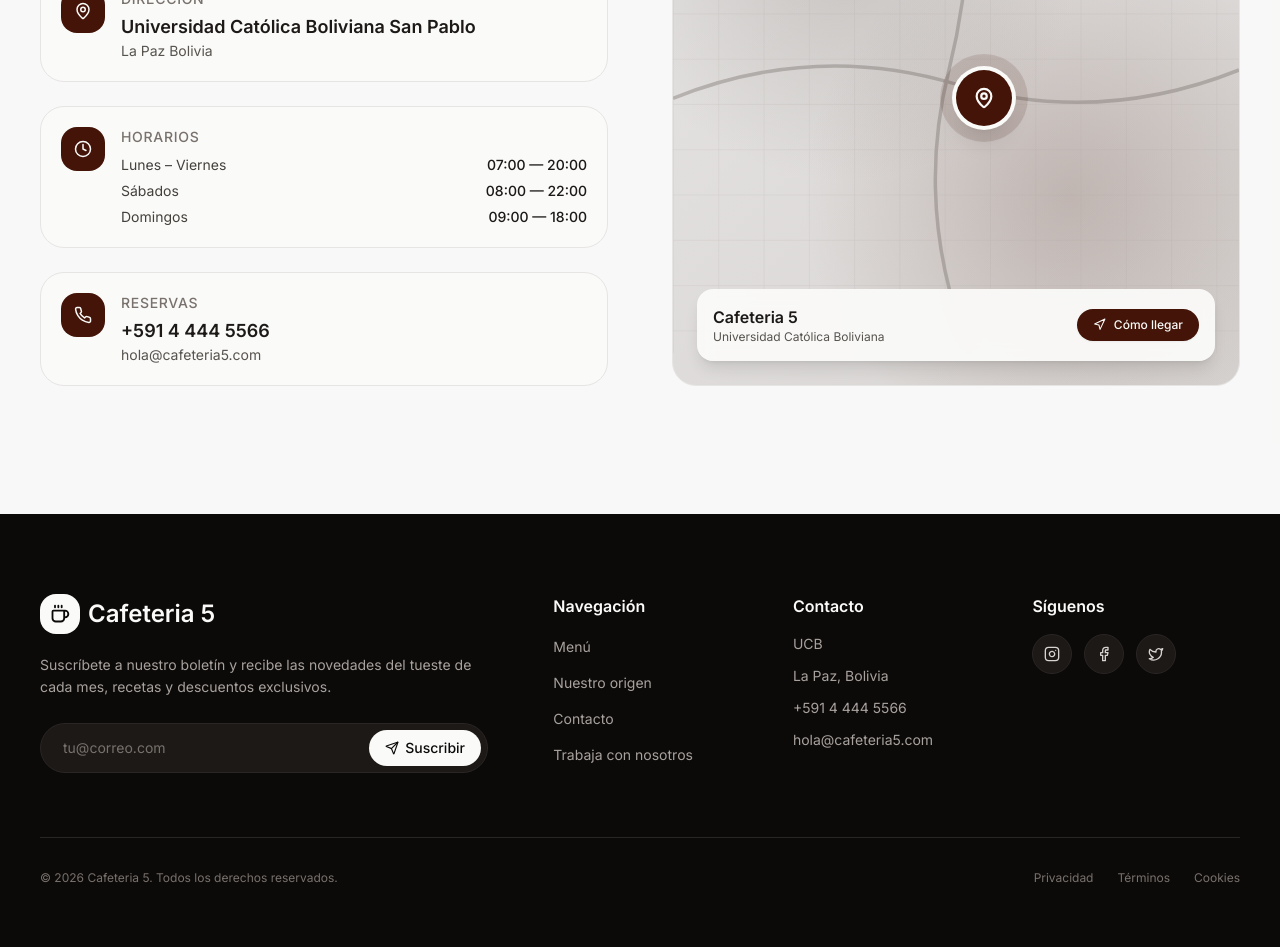
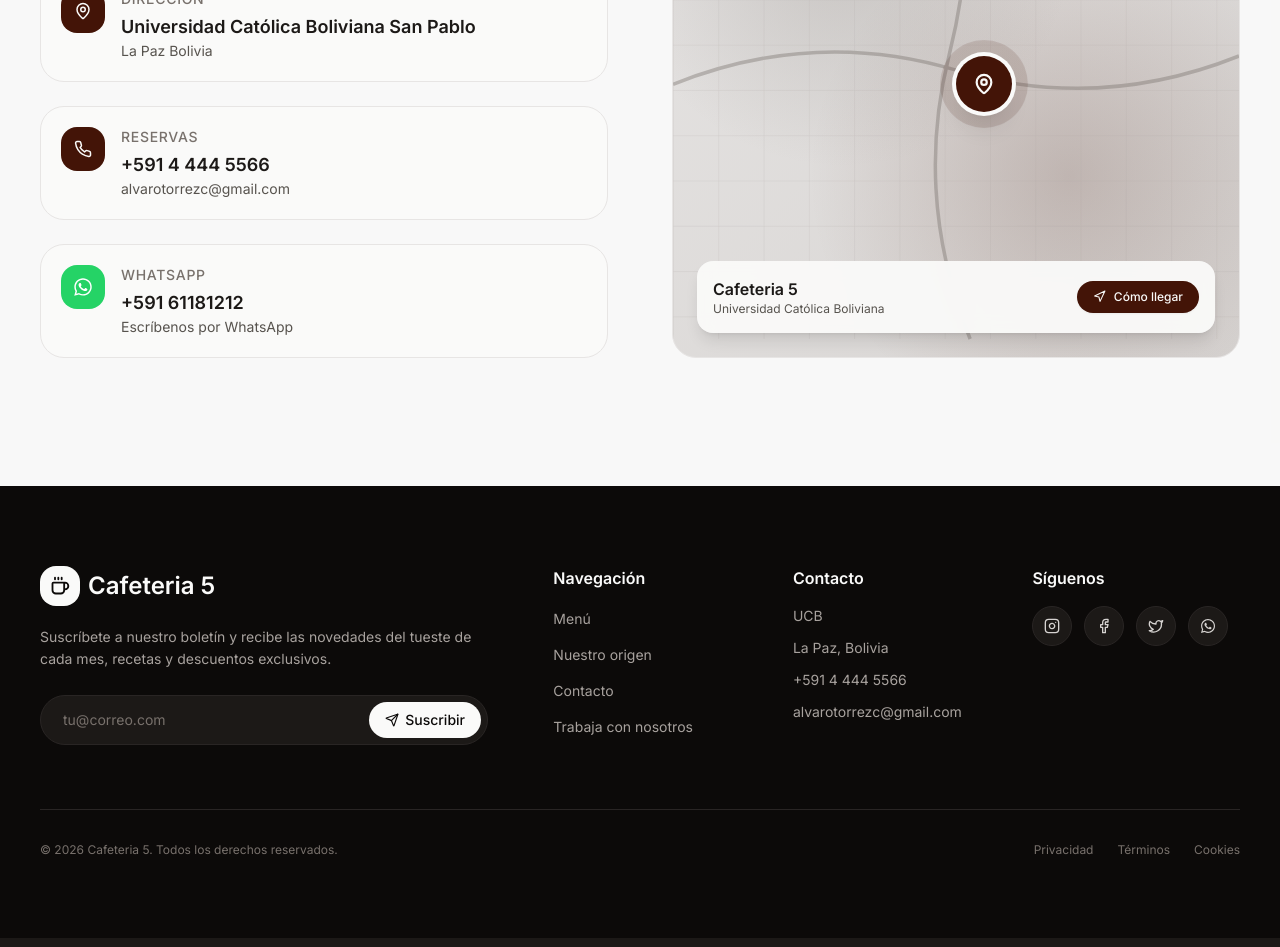
Before and after one commit to alvaro-tc/proyecto-sis213, a React (Vite) app in the folder pos-frontend/: page / in a window 1280 px wide. Shown: the part 2860-3807 px from the top of the page. Built offline with nearby package versions, Linux system fonts and the light colour scheme; no server answers.

Commit message:
Actualizado numero de whatsapp de contacto

```diff
--- a/pos-frontend/src/components/landing/Contact.jsx
+++ b/pos-frontend/src/components/landing/Contact.jsx
@@ -1,12 +1,7 @@
 import { motion } from "framer-motion";
-import { LuClock, LuMapPin, LuPhone, LuNavigation } from "react-icons/lu";
+import { LuMapPin, LuPhone, LuNavigation } from "react-icons/lu";
+import { FaWhatsapp } from "react-icons/fa";
 import { LandingButton } from "../ui";
-
-const SCHEDULE = [
-  { day: "Lunes – Viernes", hours: "07:00 — 20:00" },
-  { day: "Sábados", hours: "08:00 — 22:00" },
-  { day: "Domingos", hours: "09:00 — 18:00" },
-];
 
 const Contact = () => {
   return (
@@ -40,31 +35,30 @@
 
             <div className="flex items-start gap-4 rounded-3xl border border-stone-200 bg-stone-50 p-5">
               <span className="grid h-11 w-11 shrink-0 place-items-center rounded-2xl bg-orange-950 text-stone-50">
-                <LuClock size={18} />
-              </span>
-              <div className="w-full">
-                <p className="text-sm font-medium uppercase tracking-wider text-stone-500">Horarios</p>
-                <ul className="mt-2 space-y-1.5">
-                  {SCHEDULE.map((item) => (
-                    <li key={item.day} className="flex items-center justify-between text-sm">
-                      <span className="text-stone-700">{item.day}</span>
-                      <span className="font-medium text-stone-900">{item.hours}</span>
-                    </li>
-                  ))}
-                </ul>
-              </div>
-            </div>
-
-            <div className="flex items-start gap-4 rounded-3xl border border-stone-200 bg-stone-50 p-5">
-              <span className="grid h-11 w-11 shrink-0 place-items-center rounded-2xl bg-orange-950 text-stone-50">
                 <LuPhone size={18} />
               </span>
               <div>
                 <p className="text-sm font-medium uppercase tracking-wider text-stone-500">Reservas</p>
                 <p className="mt-1 text-lg text-stone-900 font-semibold">+591 4 444 5566</p>
-                <p className="text-sm text-stone-600">hola@cafeteria5.com</p>
+                <p className="text-sm text-stone-600">alvarotorrezc@gmail.com</p>
               </div>
             </div>
+
+            <a
+              href="https://wa.me/59161181212"
+              target="_blank"
+              rel="noopener noreferrer"
+              className="flex items-start gap-4 rounded-3xl border border-stone-200 bg-stone-50 p-5 transition-colors hover:border-green-300 hover:bg-green-50"
+            >
+              <span className="grid h-11 w-11 shrink-0 place-items-center rounded-2xl bg-[#25D366] text-white">
+                <FaWhatsapp size={20} />
+              </span>
+              <div>
+                <p className="text-sm font-medium uppercase tracking-wider text-stone-500">WhatsApp</p>
+                <p className="mt-1 text-lg text-stone-900 font-semibold">+591 61181212</p>
+                <p className="text-sm text-stone-600">Escríbenos por WhatsApp</p>
+              </div>
+            </a>
           </div>
         </motion.div>
 
--- a/pos-frontend/src/components/landing/Footer.jsx
+++ b/pos-frontend/src/components/landing/Footer.jsx
@@ -1,6 +1,7 @@
 import { useState } from "react";
 import { motion } from "framer-motion";
 import { LuCoffee, LuInstagram, LuFacebook, LuTwitter, LuSend } from "react-icons/lu";
+import { FaWhatsapp } from "react-icons/fa";
 
 const QUICK_LINKS = [
   { href: "#menu", label: "Menú" },
@@ -13,6 +14,7 @@
   { href: "#", label: "Instagram", icon: LuInstagram },
   { href: "#", label: "Facebook", icon: LuFacebook },
   { href: "#", label: "Twitter", icon: LuTwitter },
+  { href: "https://wa.me/59161181212", label: "WhatsApp", icon: FaWhatsapp },
 ];
 
 const Footer = () => {
@@ -92,7 +94,7 @@
                 <li>UCB</li>
                 <li>La Paz, Bolivia</li>
                 <li>+591 4 444 5566</li>
-                <li>hola@cafeteria5.com</li>
+                <li>alvarotorrezc@gmail.com</li>
               </ul>
             </div>
 
```
